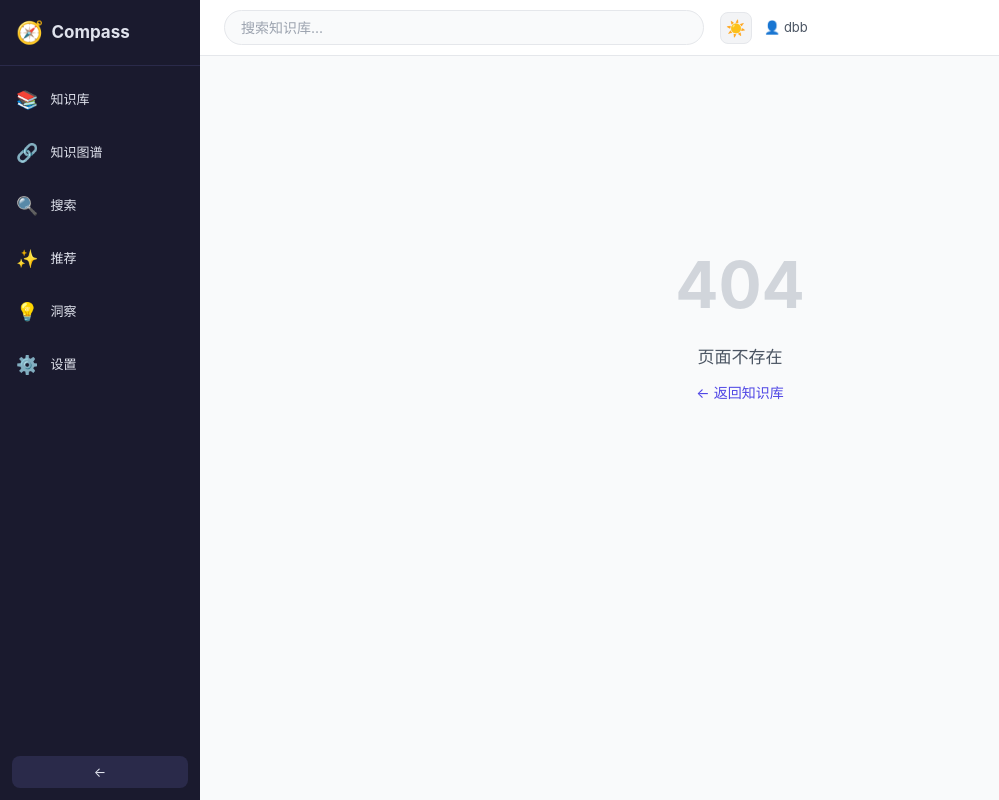
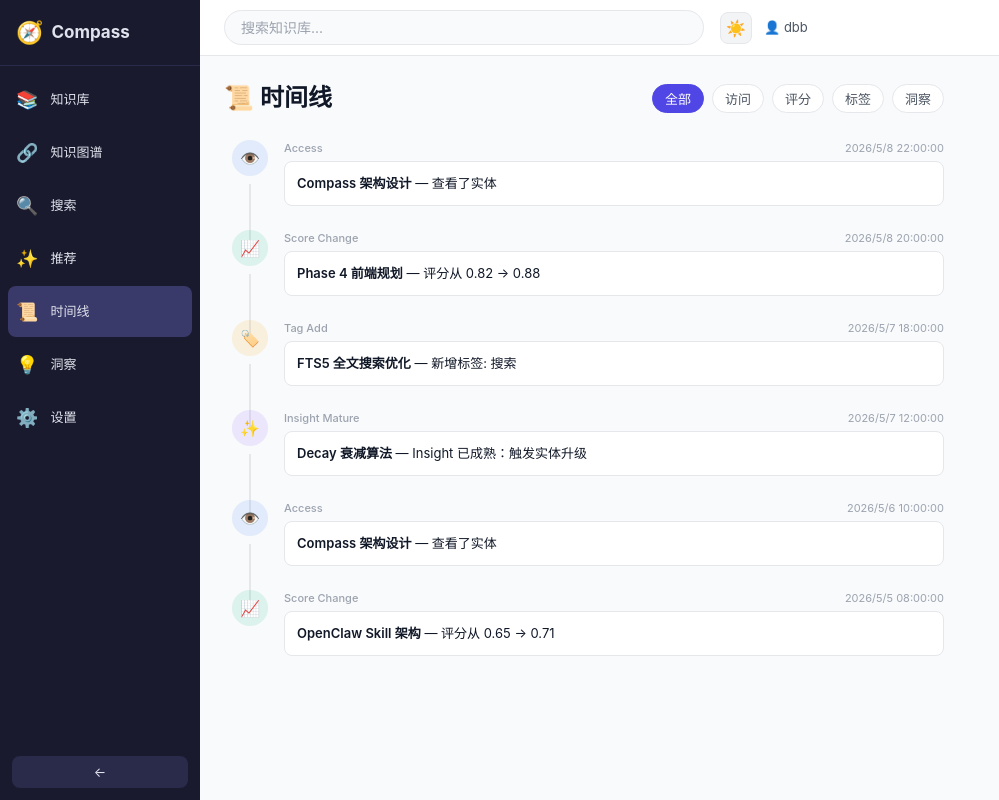
Before and after one commit to jadelaglace/Compass, a Vue app in the folder compass-vue3/: page /timeline in a window 1280 px wide. Before the commit this address had no page. Shown: the whole page, without its empty margins (0-999 px from the left). Built offline with nearby package versions, Linux system fonts and the light colour scheme.

Commit message:
feat: P4-Timeline-1 — Timeline page (#132)

```diff
--- a/compass-vue3/src/components/SideNav.vue
+++ b/compass-vue3/src/components/SideNav.vue
@@ -8,6 +8,7 @@ const navItems = [
   { name: 'graph', label: '知识图谱', icon: '🔗' },
   { name: 'search', label: '搜索', icon: '🔍' },
   { name: 'feed', label: '推荐', icon: '✨' },
+  { name: 'timeline', label: '时间线', icon: '📜' },
   { name: 'insights', label: '洞察', icon: '💡' },
   { name: 'settings', label: '设置', icon: '⚙️' },
 ]
--- /dev/null
+++ b/compass-vue3/src/components/timeline/TimelineItem.vue
@@ -0,0 +1,110 @@
+<script setup lang="ts">
+import type { TimelineEvent } from '@/stores/timeline'
+
+const props = defineProps<{ event: TimelineEvent }>()
+
+const eventIcons: Record<string, string> = {
+  access: '👁️',
+  score_change: '📈',
+  tag_add: '🏷️',
+  insight_mature: '✨',
+}
+
+const eventColors: Record<string, string> = {
+  access: '#3b82f6',
+  score_change: '#10b981',
+  tag_add: '#f59e0b',
+  insight_mature: '#8b5cf6',
+}
+</script>
+
+<template>
+  <div class="timeline-item">
+    <div class="timeline-icon" :style="{ background: eventColors[props.event.event_type] + '20', color: eventColors[props.event.event_type] }">
+      {{ eventIcons[props.event.event_type] ?? '•' }}
+    </div>
+    <div class="timeline-content">
+      <div class="event-header">
+        <span class="event-type">{{ props.event.event_type.replace('_', ' ') }}</span>
+        <span class="event-time">{{ new Date(props.event.timestamp).toLocaleString('zh-CN') }}</span>
+      </div>
+      <p class="event-desc">
+        <strong>{{ props.event.entity_title }}</strong>
+        — {{ props.event.description }}
+      </p>
+    </div>
+  </div>
+</template>
+
+<style scoped>
+.timeline-item {
+  display: flex;
+  gap: var(--space-4);
+  position: relative;
+}
+
+.timeline-item::before {
+  content: '';
+  position: absolute;
+  left: 17px;
+  top: 44px;
+  bottom: -20px;
+  width: 2px;
+  background: var(--border-color);
+}
+
+.timeline-item:last-child::before {
+  display: none;
+}
+
+.timeline-icon {
+  width: 36px;
+  height: 36px;
+  border-radius: 50%;
+  display: flex;
+  align-items: center;
+  justify-content: center;
+  font-size: 16px;
+  flex-shrink: 0;
+  z-index: 1;
+}
+
+.timeline-content {
+  flex: 1;
+  padding-bottom: var(--space-6);
+}
+
+.event-header {
+  display: flex;
+  justify-content: space-between;
+  align-items: center;
+  margin-bottom: var(--space-1);
+}
+
+.event-type {
+  font-size: var(--text-xs);
+  font-weight: var(--weight-medium);
+  text-transform: capitalize;
+  color: var(--text-muted);
+}
+
+.event-time {
+  font-size: var(--text-xs);
+  color: var(--text-muted);
+}
+
+.event-desc {
+  font-size: var(--text-sm);
+  color: var(--text-primary);
+  background: var(--bg-primary);
+  border: 1px solid var(--border-color);
+  border-radius: var(--radius-md);
+  padding: var(--space-3);
+  margin: 0;
+  line-height: var(--leading-normal);
+}
+
+.event-desc strong {
+  font-weight: var(--weight-semibold);
+}
+</style>
--- a/compass-vue3/src/router/index.ts
+++ b/compass-vue3/src/router/index.ts
@@ -26,6 +26,11 @@ const routes = [
     component: () => import('@/views/feed/FeedView.vue'),
   },
   {
+    path: '/timeline',
+    name: 'timeline',
+    component: () => import('@/views/timeline/TimelineView.vue'),
+  },
+  {
     path: '/insights',
     name: 'insights',
     component: () => import('@/views/insights/InsightsView.vue'),
--- /dev/null
+++ b/compass-vue3/src/stores/timeline.ts
@@ -0,0 +1,32 @@
+import { defineStore } from 'pinia'
+import { ref } from 'vue'
+
+export type EventType = 'all' | 'access' | 'score_change' | 'tag_add' | 'insight_mature'
+
+export interface TimelineEvent {
+  id: string
+  entity_id: string
+  entity_title: string
+  event_type: EventType
+  timestamp: string
+  description: string
+}
+
+const MOCK_EVENTS: TimelineEvent[] = [
+  { id: '1', entity_id: '1', entity_title: 'Compass 架构设计', event_type: 'access', timestamp: '2026-05-08T22:00:00Z', description: '查看了实体' },
+  { id: '2', entity_id: '2', entity_title: 'Phase 4 前端规划', event_type: 'score_change', timestamp: '2026-05-08T20:00:00Z', description: '评分从 0.82 → 0.88' },
+  { id: '3', entity_id: '3', entity_title: 'FTS5 全文搜索优化', event_type: 'tag_add', timestamp: '2026-05-07T18:00:00Z', description: '新增标签: 搜索' },
+  { id: '4', entity_id: '4', entity_title: 'Decay 衰减算法', event_type: 'insight_mature', timestamp: '2026-05-07T12:00:00Z', description: 'Insight 已成熟：触发实体升级' },
+  { id: '5', entity_id: '1', entity_title: 'Compass 架构设计', event_type: 'access', timestamp: '2026-05-06T10:00:00Z', description: '查看了实体' },
+  { id: '6', entity_id: '5', entity_title: 'OpenClaw Skill 架构', event_type: 'score_change', timestamp: '2026-05-05T08:00:00Z', description: '评分从 0.65 → 0.71' },
+]
+
+export const useTimelineStore = defineStore('timeline', () => {
+  const events = ref<TimelineEvent[]>(MOCK_EVENTS)
+  const filter = ref<EventType>('all')
+  const loading = ref(false)
+
+  const setFilter = (t: EventType) => { filter.value = t }
+
+  return { events, filter, loading, setFilter }
+})
--- /dev/null
+++ b/compass-vue3/src/views/timeline/TimelineView.vue
@@ -0,0 +1,100 @@
+<script setup lang="ts">
+import { computed } from 'vue'
+import { useTimelineStore, type EventType } from '@/stores/timeline'
+import TimelineItem from '@/components/timeline/TimelineItem.vue'
+
+const timelineStore = useTimelineStore()
+
+const filters: { label: string; value: EventType }[] = [
+  { label: '全部', value: 'all' },
+  { label: '访问', value: 'access' },
+  { label: '评分', value: 'score_change' },
+  { label: '标签', value: 'tag_add' },
+  { label: '洞察', value: 'insight_mature' },
+]
+
+const filteredEvents = computed(() => {
+  if (timelineStore.filter === 'all') return timelineStore.events
+  return timelineStore.events.filter(e => e.event_type === timelineStore.filter)
+})
+</script>
+
+<template>
+  <div class="view">
+    <div class="view-header">
+      <h1>📜 时间线</h1>
+      <div class="filter-bar">
+        <button
+          v-for="f in filters"
+          :key="f.value"
+          class="filter-chip"
+          :class="{ active: timelineStore.filter === f.value }"
+          @click="timelineStore.setFilter(f.value)"
+        >
+          {{ f.label }}
+        </button>
+      </div>
+    </div>
+
+    <div class="timeline-list">
+      <TimelineItem
+        v-for="event in filteredEvents"
+        :key="event.id"
+        :event="event"
+      />
+    </div>
+  </div>
+</template>
+
+<style scoped>
+.view {
+  max-width: 720px;
+}
+
+.view-header {
+  display: flex;
+  align-items: center;
+  justify-content: space-between;
+  margin-bottom: var(--space-6);
+  flex-wrap: wrap;
+  gap: var(--space-3);
+}
+
+h1 {
+  font-size: var(--text-2xl);
+  font-weight: var(--weight-semibold);
+  color: var(--text-primary);
+}
+
+.filter-bar {
+  display: flex;
+  gap: var(--space-2);
+  flex-wrap: wrap;
+}
+
+.filter-chip {
+  padding: var(--space-1) var(--space-3);
+  border: 1px solid var(--border-color);
+  border-radius: var(--radius-full);
+  background: var(--bg-primary);
+  color: var(--text-secondary);
+  font-size: var(--text-sm);
+  cursor: pointer;
+  transition: all var(--transition-fast);
+}
+
+.filter-chip:hover {
+  border-color: var(--color-brand);
+  color: var(--color-brand);
+}
+
+.filter-chip.active {
+  background: var(--color-brand);
+  border-color: var(--color-brand);
+  color: var(--text-inverse);
+}
+
+.timeline-list {
+  padding-left: var(--space-2);
+}
+</style>
```
